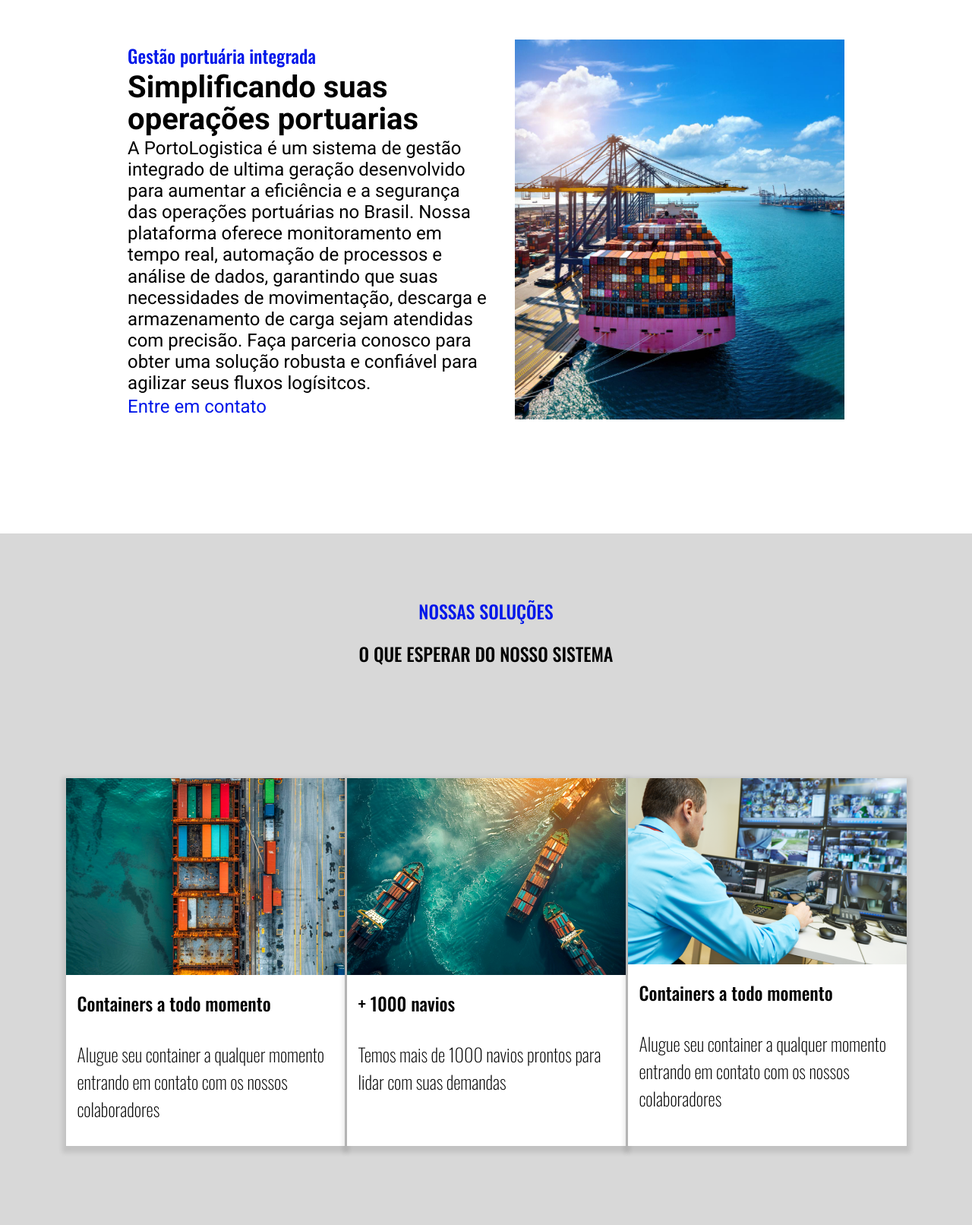
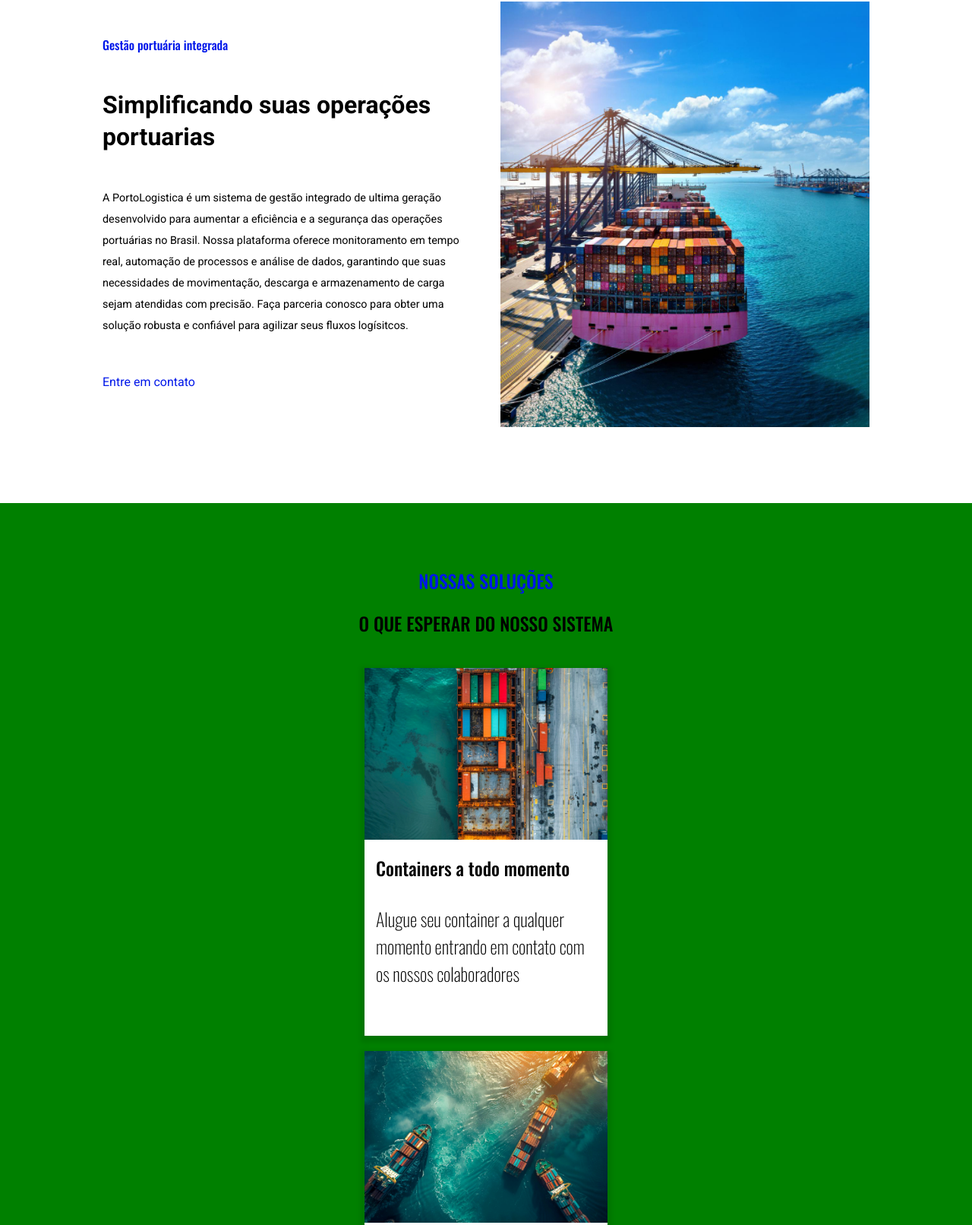
Before and after one commit to Felipesv1/portoLogistica, a plain HTML site: page index.html in a window 1280 px wide. Shown: the part 852-2464 px from the top of the page at 76% size. Drawn offline with nearby package versions, Linux system fonts and the light colour scheme.

Commit message:
iniciando o responsivo

```diff
--- a/style.scss
+++ b/style.scss
@@ -73,10 +73,12 @@ main {
     }
   }
   .container_integrated_port_management {
-    height: 100vh;
     display: flex;
-    padding: 150px;
+    padding: 100px;
     justify-content: space-around;
+    img {
+      width: 45%;
+    }
     div {
       display: flex;
       flex-direction: column;
@@ -117,6 +119,7 @@ main {
     padding: 85px;
     text-align: center;
     display: flex;
+    justify-content: center;
     flex-direction: column;
     align-items: center;
 
@@ -140,8 +143,8 @@ main {
       }
     }
     .cards {
-      height: 100vh;
       width: 100%;
+      height: 100%;
       display: flex;
       justify-content: space-around;
       align-items: center;
@@ -151,7 +154,6 @@ main {
         width: 22.938rem;
         height: 30.25rem;
         text-align: start;
-
         figcaption {
           padding: 15px;
 
@@ -168,6 +170,7 @@ main {
         }
       }
     }
+
   }
   .container_services {
     display: flex;
@@ -243,6 +246,46 @@ main {
           border: none;
           text-transform: uppercase;
           color: #ffffff;
+          cursor: pointer;
+        }
+      }
+    }
+  }
+  @media (min-width: 768px) and (max-width: 1300px) {
+    .container_soluctions {
+      background-color: green;
+      width: 100%;
+      height: 100%;
+      .cards {
+        justify-content: space-between;
+        flex-direction: column;
+        width: 100%;
+
+        .card {
+          margin-top: 20px;
+          img{
+            width: 100%;
+          }
+          width: 20rem;
+        }
+      }
+    }
+    .container_integrated_port_management{
+      justify-content: center;
+      img{
+        margin-left: 50px;
+      }
+      div{
+        span ,a{
+        font-size: 1rem;
+        }
+        h3{
+        font-size: 2rem;
+
+        }
+        p{
+          font-size: 0.9rem;
+
         }
       }
     }
```
Also changed, not shown: index.html (+1 -1 lines), style.css, 1 other file.
